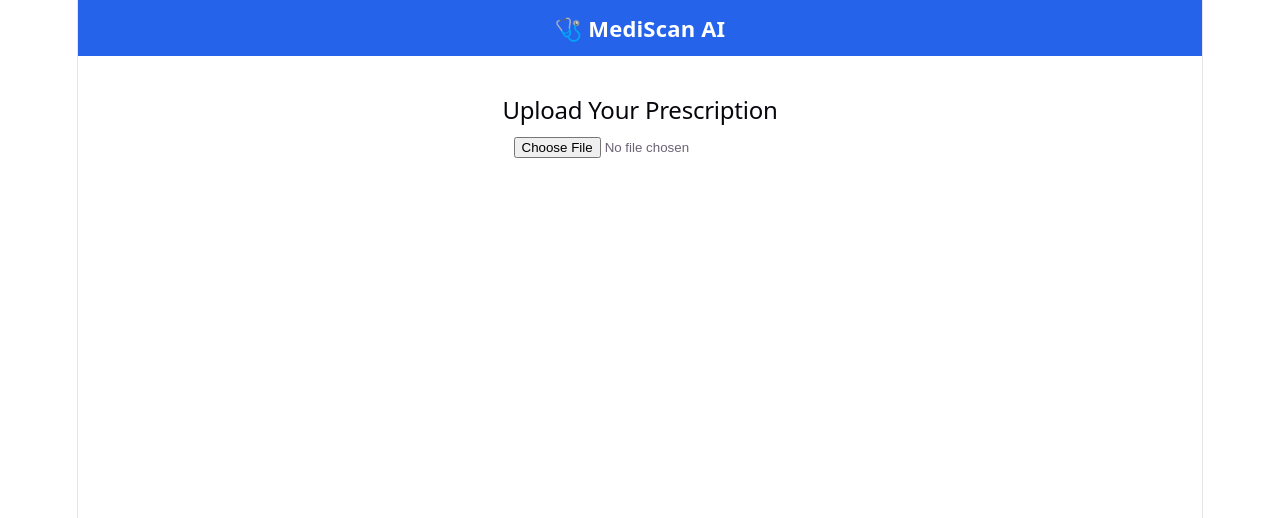
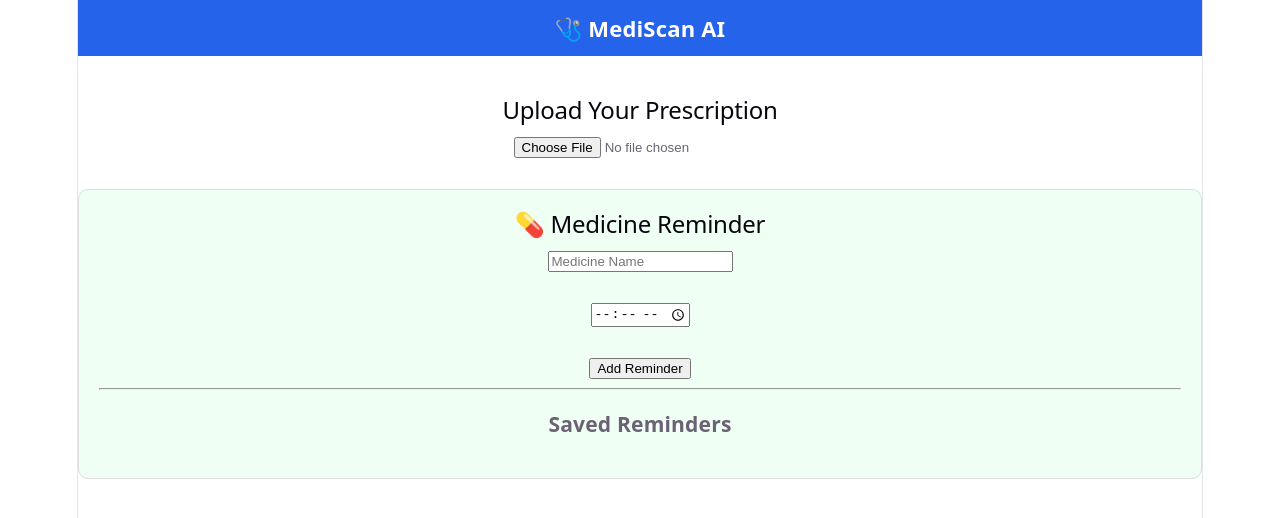
Before and after one commit to Muntaha009/Mediscan-Ai, a React (Vite) app: page / in a window 1280 px wide. Shown: the top 518 px of the page. Built offline with nearby package versions, Linux system fonts and the light colour scheme.

Commit message:
Added medicine reminder feature

```diff
--- /dev/null
+++ b/src/components/MedicineReminder.jsx
@@ -0,0 +1,71 @@
+import { useState } from "react";
+
+function MedicineReminder() {
+  const [medicine, setMedicine] = useState("");
+  const [time, setTime] = useState("");
+  const [reminders, setReminders] = useState([]);
+
+  const addReminder = () => {
+    if (!medicine || !time) {
+      alert("Please enter medicine name and time.");
+      return;
+    }
+
+    setReminders([
+      ...reminders,
+      { medicine, time }
+    ]);
+
+    setMedicine("");
+    setTime("");
+  };
+
+  return (
+    <div
+      style={{
+        marginTop: "30px",
+        padding: "20px",
+        border: "1px solid #ddd",
+        borderRadius: "10px",
+        background: "#f0fff4",
+      }}
+    >
+      <h2>💊 Medicine Reminder</h2>
+
+      <input
+        type="text"
+        placeholder="Medicine Name"
+        value={medicine}
+        onChange={(e) => setMedicine(e.target.value)}
+      />
+
+      <br /><br />
+
+      <input
+        type="time"
+        value={time}
+        onChange={(e) => setTime(e.target.value)}
+      />
+
+      <br /><br />
+
+      <button onClick={addReminder}>
+        Add Reminder
+      </button>
+
+      <hr />
+
+      <h3>Saved Reminders</h3>
+
+      <ul>
+        {reminders.map((item, index) => (
+          <li key={index}>
+            💊 {item.medicine} — ⏰ {item.time}
+          </li>
+        ))}
+      </ul>
+    </div>
+  );
+}
+
+export default MedicineReminder;
--- a/src/pages/Upload.jsx
+++ b/src/pages/Upload.jsx
@@ -2,6 +2,7 @@ import { useState } from "react";
 import Tesseract from "tesseract.js";
 import AIExplanation from "../components/AIExplanation";
 import DrugInteraction from "../components/DrugInteraction";
+import MedicineReminder from "../components/MedicineReminder";
 
 function Upload() {
   const [image, setImage] = useState(null);
@@ -81,6 +82,7 @@ function Upload() {
       )}
      <AIExplanation text={text} />
      <DrugInteraction text={text} />
+     <MedicineReminder />
     </div>
   );
 }
```
